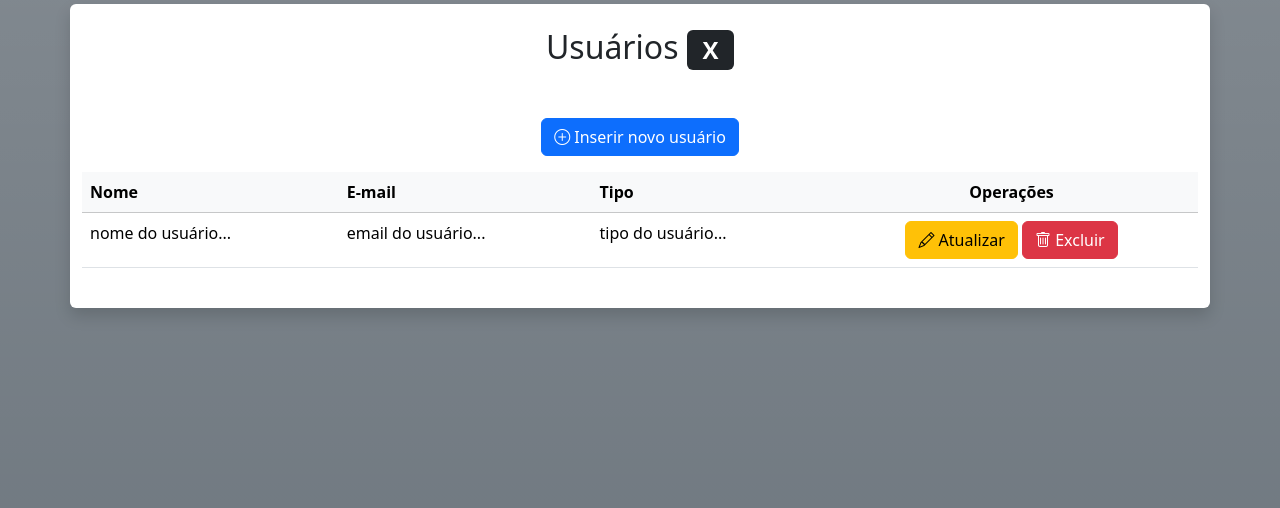
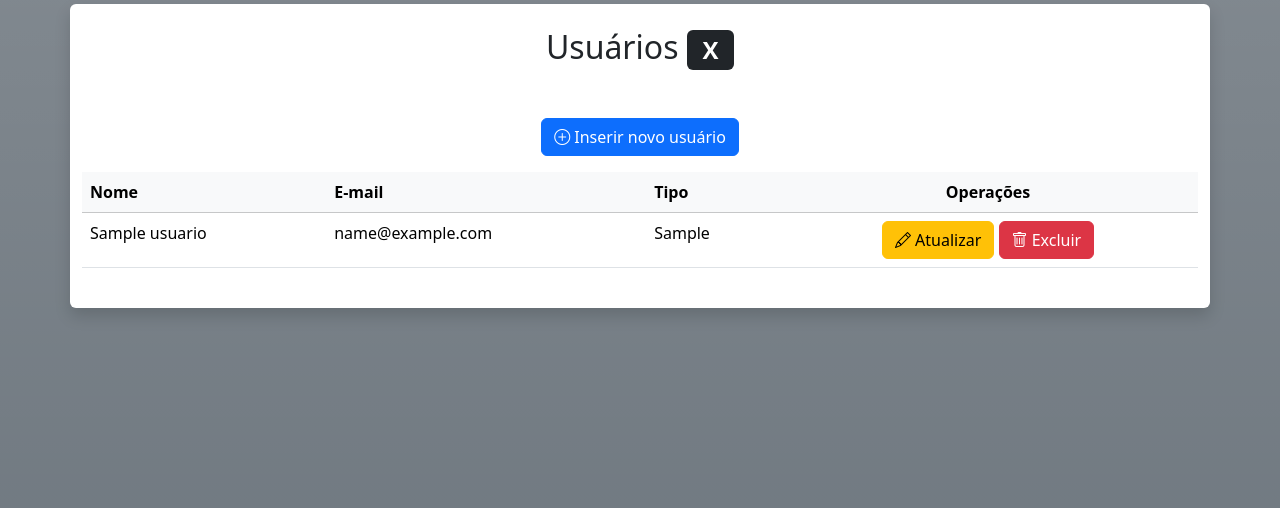
Before and after one commit to William8400/microblog-william, a PHP site: page /admin/usuarios.php in a window 1280 px wide. Shown: the part 73-581 px from the top of the page. Run offline with PHP 8.4, Linux system fonts and the light colour scheme; tables that the repository leaves empty or names only in its code hold one stand-in row (values such as "Sample post").

Commit message:
Update usuarios.php

```diff
--- a/admin/usuarios.php
+++ b/admin/usuarios.php
@@ -13,7 +13,7 @@ try {
 	$usuarios = $usuariosServico->buscar();
 	// Utils::dump($usuarios);
 } catch (Throwable $e) {
-	$erro = "Erro ao buscar usuários. <br>".$e->getMessage();
+	$erro = "Erro ao buscar usuários. <br>" . $e->getMessage();
 }
 
 
@@ -52,23 +52,29 @@ require_once "../includes/cabecalho-admin.php";
 
 				<tbody>
 
+					<?php foreach ($usuarios as  $usuario) { ?>
+
 
 						<tr>
-						<td> nome do usuário... </td>
-						<td> email do usuário... </td>
-						<td> tipo do usuário... </td>
+							<td><?= $usuario['nome'] ?></td>
+							<td><?= $usuario['email'] ?></td>
+							<td><?= $usuario['tipo'] ?></td>
 							<td class="text-center">
 								<a class="btn btn-warning"
-							href="usuario-atualiza.php">
+									href="usuario-atualiza.php?id=<?=$usuario['id']?>">
 									<i class="bi bi-pencil"></i> Atualizar
 								</a>
 
 								<a class="btn btn-danger excluir"
-							href="usuario-exclui.php">
+									href="usuario-exclui.php?id=<?=$usuario['id']?>">
 									<i class="bi bi-trash"></i> Excluir
 								</a>
 							</td>
 						</tr>
+
+
+					<?php } ?>
+
 
 
 				</tbody>
```
Lines whose indentation alone changed are shown as unchanged.
